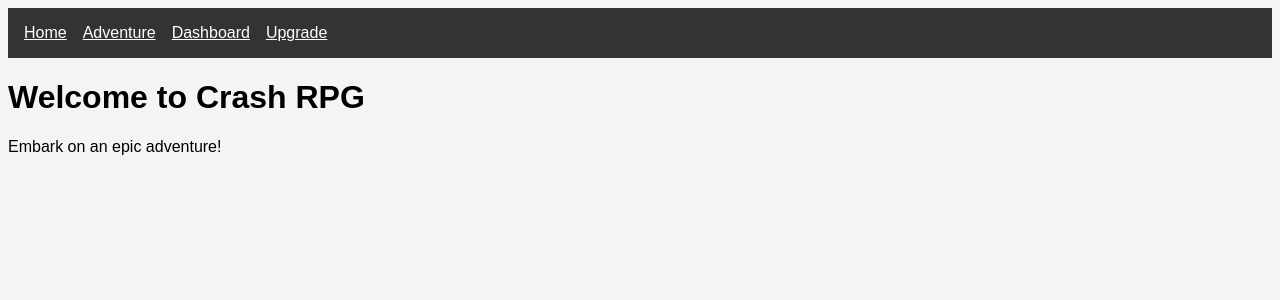
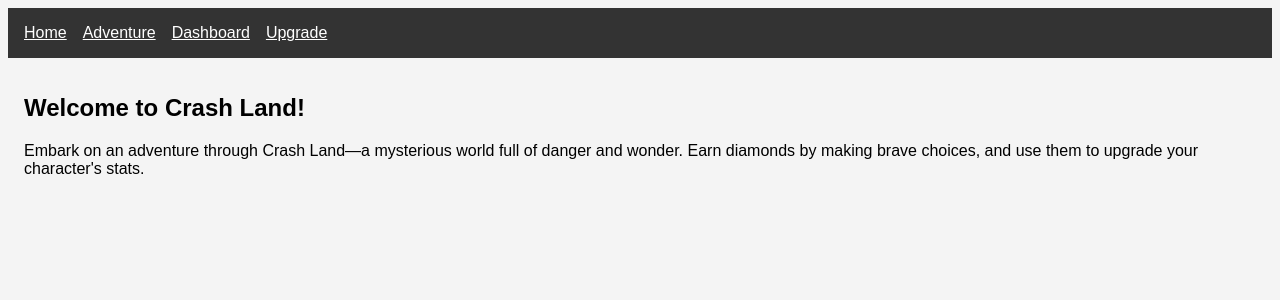
Before and after one commit to DiamondHands89/Mullins_Kevin_CrashRPG_Frontend, a React (Vite) app: page / in a window 1280 px wide. Shown: the top 300 px of the page. Built offline with nearby package versions, Linux system fonts and the light colour scheme.

Commit message:
Home component

```diff
--- a/src/pages/Home.tsx
+++ b/src/pages/Home.tsx
@@ -1,12 +1,15 @@
 import React from 'react';
 
 const Home: React.FC = () => {
-    return (
-        <div>
-            <h1>Welcome to Crash RPG</h1>
-            <p>Embark on an epic adventure!</p>
-        </div>
-    );
+  return (
+    <div style={{ padding: '1rem' }}>
+      <h2>Welcome to Crash Land!</h2>
+      <p>
+        Embark on an adventure through Crash Land—a mysterious world full of danger and wonder.
+        Earn diamonds by making brave choices, and use them to upgrade your character's stats.
+      </p>
+    </div>
+  );
 };
 
 export default Home;
```
